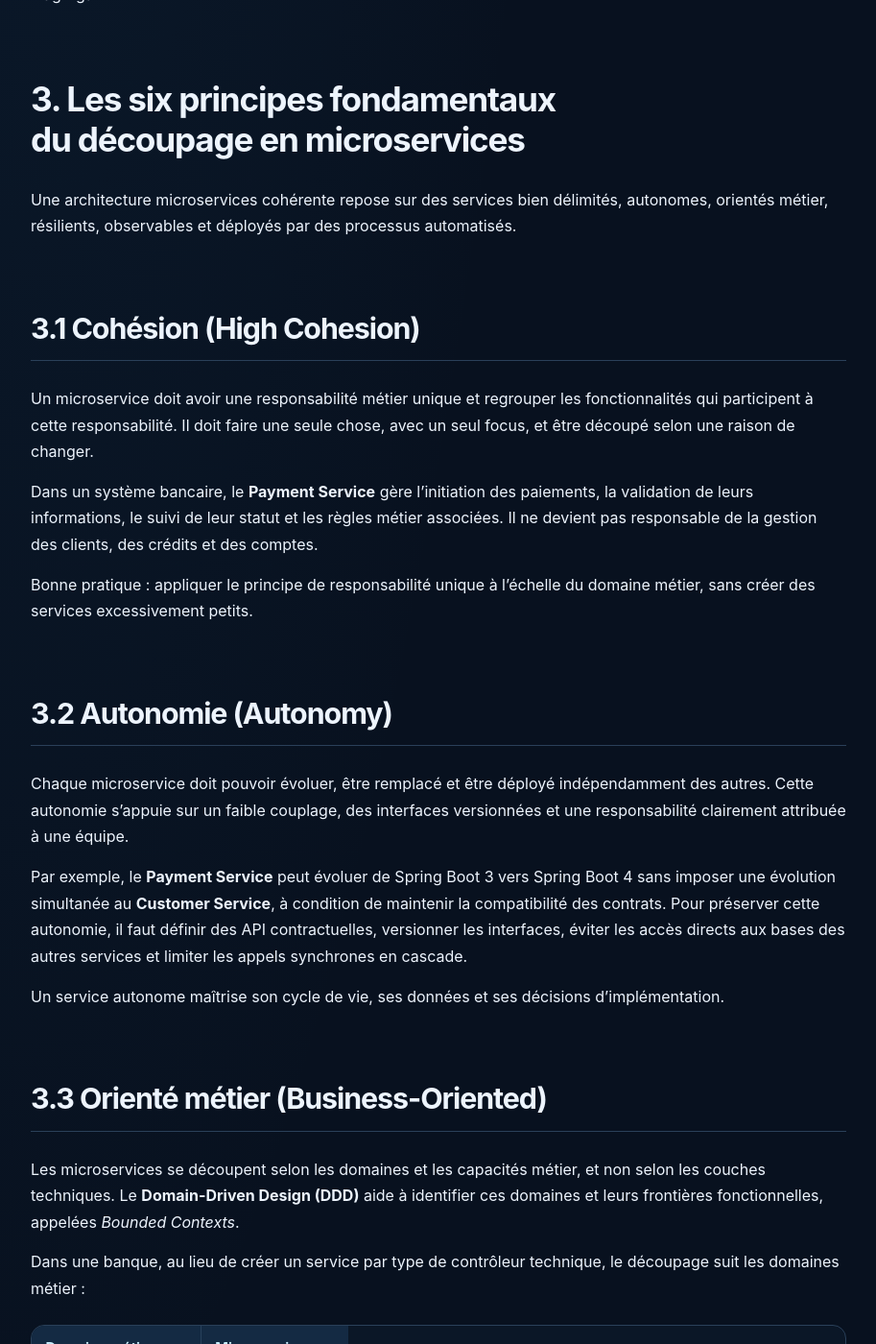
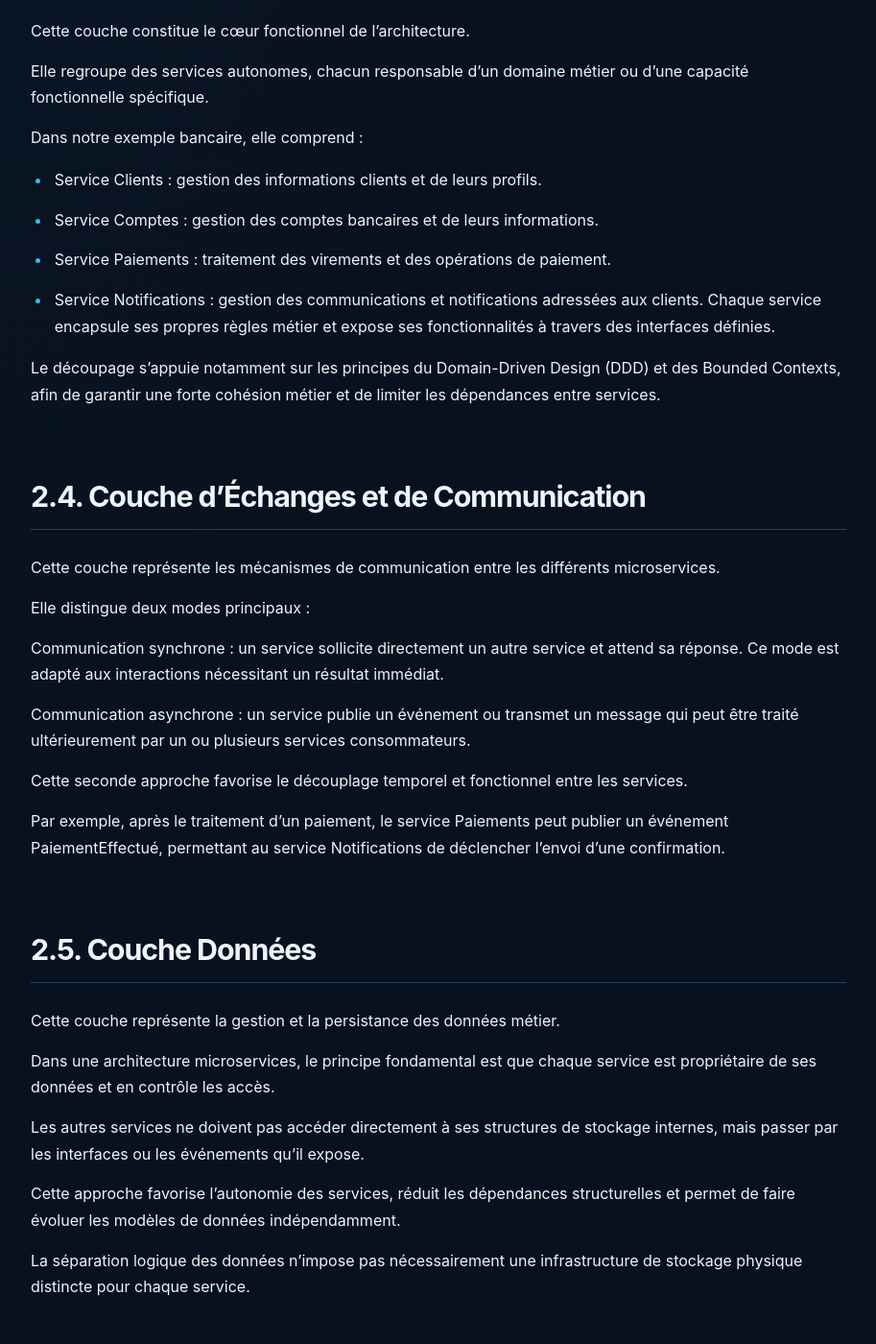
Before and after one commit to KRiahi345/kriahi, a Jekyll site: the page built from architecture-microservices.md, in a window 1280 px wide and 1400 px high, scrolled down 1754 px. Shown: the whole window at 96% size, without its empty margins (183-1096 px from the left). Built offline with Jekyll 4.4.1, drawn with Linux system fonts in a browser that asks for light colours; some of the changed text lies outside the part shown.

Commit message:
Replace microservices article content

```diff
--- a/architecture-microservices.md
+++ b/architecture-microservices.md
@@ -6,106 +6,102 @@ subtitle: Décomposer un système en services autonomes sans perdre cohérence m
 level: Intermédiaire
 duration: 18 min
 ---
-# 1. Pourquoi les microservices ?
+# 1. Définition d'une architecture microservices
 
-Une architecture microservices organise une application en services faiblement couplés, alignés autant que possible sur des domaines ou capacités métier. Chaque service porte une responsabilité claire et expose un contrat d’interaction.
+Une architecture microservices est un style d'architecture logicielle qui consiste à décomposer une application en un ensemble de services autonomes, faiblement couplés et organisés autour de capacités métier.
 
-Les bénéfices recherchés sont l’autonomie des équipes, le déploiement indépendant et l’évolution différenciée. Ils ne sont pas automatiques : les microservices introduisent des coûts de réseau, de supervision, de sécurité, de cohérence distribuée et d’exploitation.
+Chaque microservice possède une responsabilité fonctionnelle clairement définie et peut être développé, déployé, maintenu et faire évoluer indépendamment des autres services.
 
-Un monolithe modulaire bien conçu peut être préférable lorsque le domaine est mal connu, l’équipe réduite ou le déploiement indépendant inutile.
+Les microservices communiquent à travers des interfaces contractuelles, notamment des API, ou par l'échange asynchrone d'événements.
 
-# 2. Vue Logique / Technique
+Les principes fondamentaux sont le découpage par domaine métier, la forte cohésion fonctionnelle, le faible couplage, l'autonomie des services et la décentralisation de la gestion des données.
+# 2. Les composants de l'architecture logique
 
-<figure class="resource-figure"><img src="/assets/images/architecture/microservices-architecture-reference.png" alt="Architecture de référence microservices : canaux, API Gateway, services autonomes, Kafka, infrastructure, sécurité, observabilité et patterns clés" loading="lazy"></figure>
+## 2.1. Couche Utilisateurs et Canaux
 
-L’API Gateway centralise certains besoins transverses : routage, authentification, quotas ou observabilité. Elle ne doit pas concentrer toute la logique métier.
+Cette couche représente les différents consommateurs des fonctionnalités du système.
 
-Le **BFF (Backend for Frontend)** adapte les APIs à un canal, par exemple TV ou mobile, lorsque les besoins d’agrégation diffèrent réellement.
+Elle regroupe les applications Web et Mobile utilisées par les clients, les applications internes destinées aux collaborateurs ainsi que les systèmes partenaires qui interagissent avec l'application.
 
-# 3. Les six principes fondamentaux du découpage en microservices
+Son rôle est de permettre aux différents acteurs d'accéder aux capacités métier exposées par le système, sans dépendre de l'organisation interne des microservices.
+## 2.2. Couche d'Accès et d'Exposition
 
-Une architecture microservices cohérente repose sur des services bien délimités, autonomes, orientés métier, résilients, observables et déployés par des processus automatisés.
+Cette couche constitue le point d'entrée logique des services métier.
 
-## 3.1 Cohésion (High Cohesion)
+Elle assure principalement le routage des requêtes vers les services appropriés, le contrôle des accès, l'application des politiques de sécurité et la gestion des interfaces exposées aux consommateurs.
 
-Un microservice doit avoir une responsabilité métier unique et regrouper les fonctionnalités qui participent à cette responsabilité. Il doit faire une seule chose, avec un seul focus, et être découpé selon une raison de changer.
+Elle permet également de masquer la complexité de l'architecture interne et de fournir un accès cohérent aux fonctionnalités du système.
 
-Dans un système bancaire, le **Payment Service** gère l’initiation des paiements, la validation de leurs informations, le suivi de leur statut et les règles métier associées. Il ne devient pas responsable de la gestion des clients, des crédits et des comptes.
+Le composant API Gateway représente un mécanisme courant de mise en œuvre de cette couche.
+## 2.3. Couche Services Métier — Microservices
 
-Bonne pratique : appliquer le principe de responsabilité unique à l’échelle du domaine métier, sans créer des services excessivement petits.
+Cette couche constitue le cœur fonctionnel de l'architecture.
 
-## 3.2 Autonomie (Autonomy)
+Elle regroupe des services autonomes, chacun responsable d'un domaine métier ou d'une capacité fonctionnelle spécifique.
 
-Chaque microservice doit pouvoir évoluer, être remplacé et être déployé indépendamment des autres. Cette autonomie s’appuie sur un faible couplage, des interfaces versionnées et une responsabilité clairement attribuée à une équipe.
+Dans notre exemple bancaire, elle comprend :
 
-Par exemple, le **Payment Service** peut évoluer de Spring Boot 3 vers Spring Boot 4 sans imposer une évolution simultanée au **Customer Service**, à condition de maintenir la compatibilité des contrats. Pour préserver cette autonomie, il faut définir des API contractuelles, versionner les interfaces, éviter les accès directs aux bases des autres services et limiter les appels synchrones en cascade.
+- Service Clients : gestion des informations clients et de leurs profils.
 
-Un service autonome maîtrise son cycle de vie, ses données et ses décisions d’implémentation.
+- Service Comptes : gestion des comptes bancaires et de leurs informations.
 
-## 3.3 Orienté métier (Business-Oriented)
+- Service Paiements : traitement des virements et des opérations de paiement.
 
-Les microservices se découpent selon les domaines et les capacités métier, et non selon les couches techniques. Le **Domain-Driven Design (DDD)** aide à identifier ces domaines et leurs frontières fonctionnelles, appelées *Bounded Contexts*.
+- Service Notifications : gestion des communications et notifications adressées aux clients.
+Chaque service encapsule ses propres règles métier et expose ses fonctionnalités à travers des interfaces définies.
 
-Dans une banque, au lieu de créer un service par type de contrôleur technique, le découpage suit les domaines métier :
+Le découpage s'appuie notamment sur les principes du Domain-Driven Design (DDD) et des Bounded Contexts, afin de garantir une forte cohésion métier et de limiter les dépendances entre services.
+## 2.4. Couche d'Échanges et de Communication
 
-| Domaine métier | Microservice |
-|---|---|
-| Gestion client | Customer Service |
-| Gestion des comptes | Account Service |
-| Paiement | Payment Service |
-| Crédit | Credit Service |
-| Risques | Risk Service |
+Cette couche représente les mécanismes de communication entre les différents microservices.
 
-Le métier doit guider le découpage technique.
+Elle distingue deux modes principaux :
 
-## 3.4 Résilience (Resilience)
+Communication synchrone : un service sollicite directement un autre service et attend sa réponse. Ce mode est adapté aux interactions nécessitant un résultat immédiat.
 
-La défaillance d’un microservice ne doit pas provoquer automatiquement l’indisponibilité de l’ensemble du système. Il faut prévoir le comportement par défaut et les fonctionnalités dégradées, puis surveiller notamment le **MTTR** (*Mean Time To Repair*) et le **MTBF** (*Mean Time Between Failures*).
+Communication asynchrone : un service publie un événement ou transmet un message qui peut être traité ultérieurement par un ou plusieurs services consommateurs.
 
-Si le **Notification Service** devient indisponible pendant un paiement, le paiement peut continuer : l’événement de notification est conservé et traité ultérieurement.
+Cette seconde approche favorise le découplage temporel et fonctionnel entre les services.
 
-| Pattern | Fonction |
-|---|---|
-| Circuit Breaker | Bloquer temporairement les appels vers un service défaillant |
-| Retry | Réessayer une opération en échec |
-| Timeout | Limiter le temps d’attente |
-| Bulkhead | Isoler les ressources |
-| Fallback | Proposer un comportement alternatif |
-| Dead Letter Queue | Isoler les messages non traitables |
+Par exemple, après le traitement d'un paiement, le service Paiements peut publier un événement PaiementEffectué, permettant au service Notifications de déclencher l'envoi d'une confirmation.
+## 2.5. Couche Données
 
-Le **MTTR** mesure le temps moyen de réparation ; le **MTBF** mesure le temps moyen entre deux pannes. L’objectif est de réduire le MTTR et d’augmenter le MTBF.
+Cette couche représente la gestion et la persistance des données métier.
 
-## 3.5 Observabilité (Observability)
+Dans une architecture microservices, le principe fondamental est que chaque service est propriétaire de ses données et en contrôle les accès.
 
-L’observabilité permet de comprendre l’état interne d’un système à partir des données qu’il expose. Dans une architecture distribuée, elle aide à suivre le parcours d’une requête entre les microservices et à identifier les erreurs ou les latences.
+Les autres services ne doivent pas accéder directement à ses structures de stockage internes, mais passer par les interfaces ou les événements qu'il expose.
 
-Ses trois piliers sont les **logs**, qui historisent les événements et les erreurs (par exemple Elasticsearch ou Loki) ; les **métriques**, qui mesurent la performance et la disponibilité (Prometheus ou Grafana) ; et le **tracing distribué**, qui suit une requête entre services (OpenTelemetry ou Jaeger).
+Cette approche favorise l'autonomie des services, réduit les dépendances structurelles et permet de faire évoluer les modèles de données indépendamment.
 
-Par exemple, si un virement prend anormalement quatre secondes, le tracing permet de déterminer quel microservice est responsable de cette latence.
+La séparation logique des données n'impose pas nécessairement une infrastructure de stockage physique distincte pour chaque service.
+## 2.6. Services Transverses
 
-## 3.6 Automatisation (Automation)
+Les services transverses regroupent les capacités communes nécessaires au fonctionnement, à la sécurité et à l'exploitation de l'ensemble de l'architecture.
 
-L’automatisation des activités de développement, de test, de construction et de déploiement rend les livraisons plus fiables et rapides. Elle s’appuie notamment sur l’intégration continue (**CI**) et le déploiement continu (**CD**), ainsi que sur les tests, les conteneurs et les déploiements automatisés.
+Ils couvrent notamment :
 
-Un pipeline CI/CD peut suivre les étapes suivantes :
+- Sécurité et gestion des accès : authentification, autorisation et protection des échanges.
 
-1. **Git Push :** le développeur pousse son code.
-2. **Build :** compilation, par exemple avec Maven.
-3. **Tests :** tests unitaires, d’intégration et de contrats.
-4. **Docker :** construction de l’image conteneur.
-5. **Security Scan :** analyse des vulnérabilités.
-6. **Deployment :** déploiement sur Kubernetes.
-7. **Monitoring :** surveillance après déploiement.
+- Observabilité : collecte et analyse des journaux, métriques et traces pour superviser les services.
 
-Parmi les technologies possibles : GitLab CI ou GitHub Actions, Maven ou Gradle, Docker, Kubernetes, Argo CD et SonarQube.
+- Résilience : gestion des défaillances et limitation de leur propagation.
 
-## 3.7 Synthèse des six principes
+- Gestion des configurations : administration cohérente des paramètres des services.
 
-| Principe | Question fondamentale |
-|---|---|
-| Cohésion | Le service a-t-il une responsabilité claire ? |
-| Autonomie | Peut-il évoluer et être déployé indépendamment ? |
-| Orienté métier | Son découpage respecte-t-il les domaines métier ? |
-| Résilience | Le système résiste-t-il aux défaillances ? |
-| Observabilité | Peut-on comprendre son comportement ? |
-| Automatisation | Peut-on tester et déployer sans intervention manuelle répétitive ? |
+- Gouvernance : définition et contrôle des standards, contrats d'interface et règles d'architecture.
+
+- Gestion du cycle de vie : déploiement, évolution et exploitation des services.
+Ces capacités permettent d'assurer la cohérence globale du système tout en préservant l'autonomie des microservices.
+# 3. Les bénéfices d'une architecture microservices
+
+| Bénéfice | Description |
+| --- | --- |
+| Agilité | Accélération des évolutions grâce à des services indépendants. |
+| Scalabilité | Possibilité de dimensionner les services selon leurs besoins spécifiques. |
+| Résilience | Limitation de la propagation des pannes entre services. |
+| Modularité | Meilleure séparation des responsabilités et simplification de la maintenance. |
+| Autonomie | Responsabilisation des équipes sur le cycle de vie de leurs services. |
+| Évolutivité | Adaptation progressive de l'architecture aux nouveaux besoins métier. |
+
+Ces bénéfices ne sont pas automatiques : ils dépendent de la qualité du découpage métier, des contrats d'interface et de la maîtrise des interactions distribuées.
```
